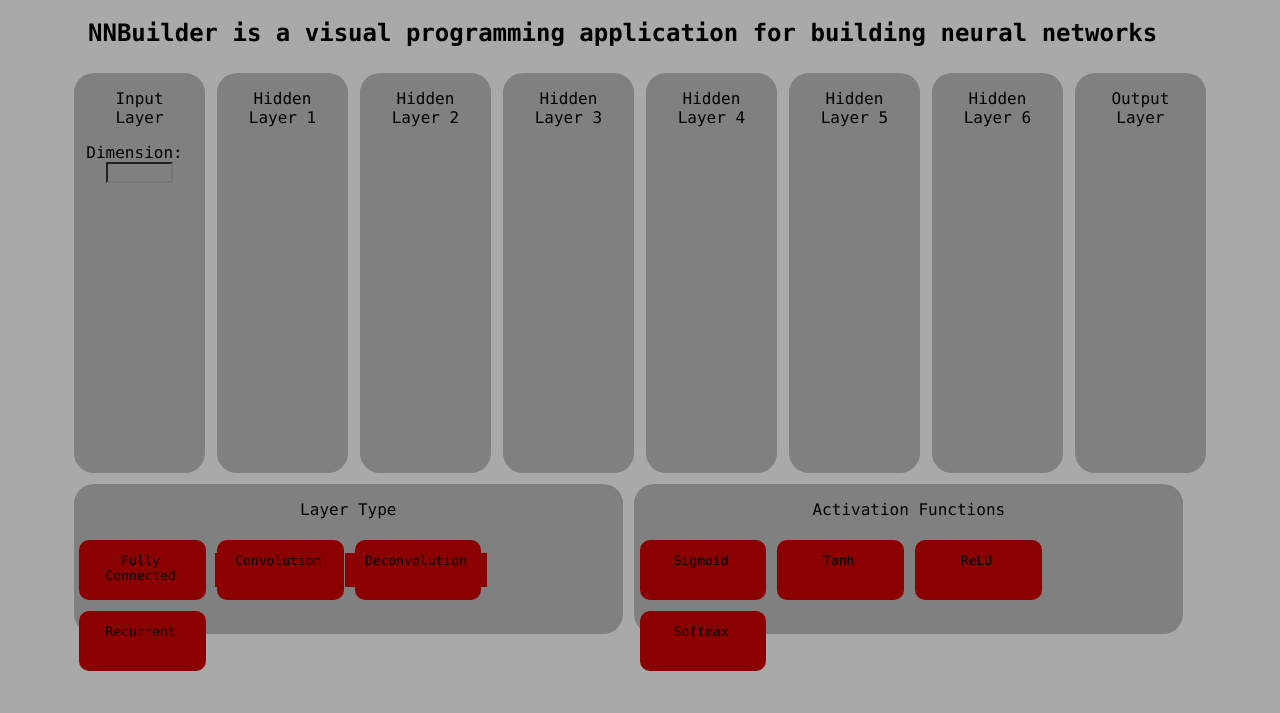
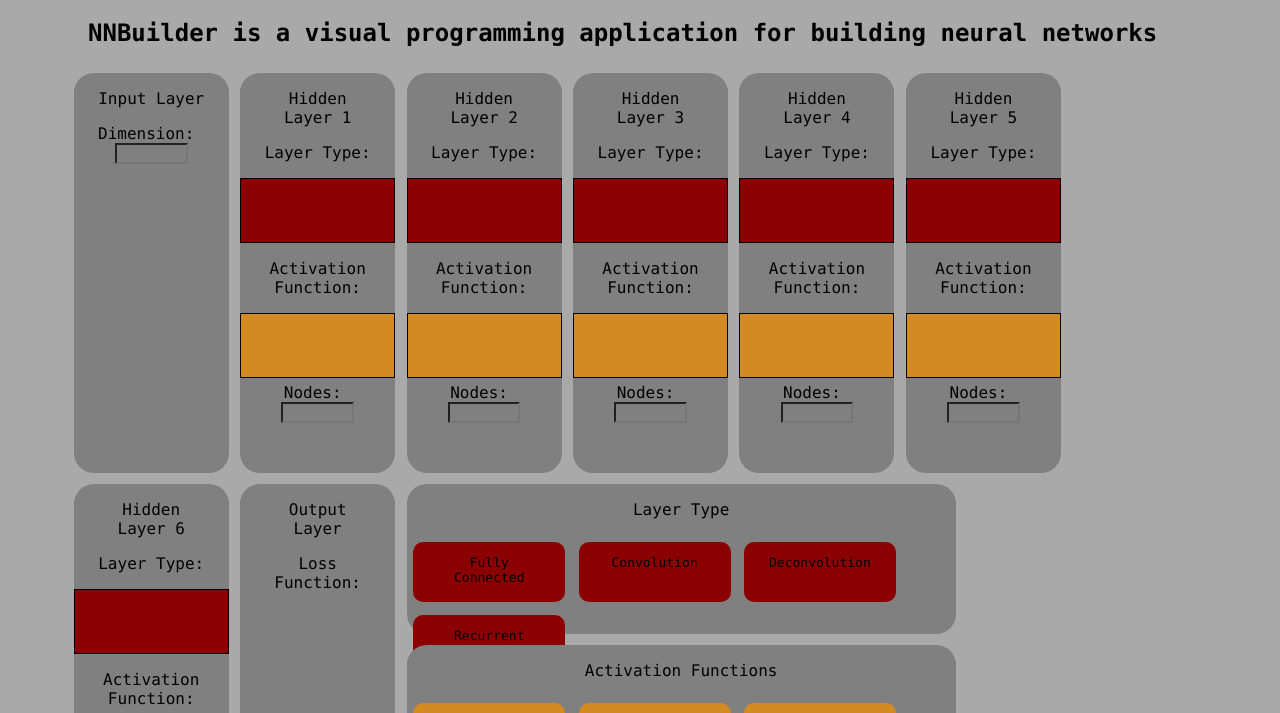
Before and after one commit to Weslex/NNBuilder, a plain HTML site: page src/index.html in a window 1280 px wide. Shown: the part 62-775 px from the top of the page. Drawn offline with Linux system fonts and the light colour scheme.

Commit message:
Early Morning Commit

```diff
--- a/src/generator.js
+++ b/src/generator.js
@@ -1 +1,18 @@
-var input_demension = document.getElementById("InputDem").value;
+function allowDrop(ev) {
+    ev.preventDefault();
+}
+
+function drag(ev){
+    ev.dataTransfer.setData("text", ev.target.id);
+}
+
+function drop(ev) {
+    ev.preventDefault();
+    var data = ev.dataTransfer.getData("text");
+    ev.target.appendChild(document.getElementById(data).cloneNode(true));
+}
+
+function generate(){
+    var input_demension = document.getElementById("InputDem").value;
+    document.getElementById("test").innerHTML = input_demension;
+}
--- a/src/index.css
+++ b/src/index.css
@@ -9,14 +9,16 @@
     padding-right : 0px;
     padding-left : 0px;
     float : left;
-    width : 11.5%;
+    width : 155px;
     height : 400px;
     margin : .5%;
     border-radius: 20px;
     text-align: center;
 
 
+
 }
+
 
 .layer-input {
     padding-left: 10px;
@@ -48,11 +50,11 @@
 }
 
 .bank-item {
-    padding-right: 4px;
+    padding-right: 0px;
     padding-left: 0px;
     float : left;
-    width: 22.35%;
-    margin: 1%;
+    width: 152px;
+    margin: 5pt;
     height: 60px;
     border-radius: 10px;
     text-align: center;
@@ -64,5 +66,43 @@
     background-color : darkred;
     vertical-align: middle;
     text-align: center;
+}
+
+.bank-item-label-activation {
+    font-size : 13px;
+    background-color : #d38a22;
+    vertical-align: middle;
+    text-align: center;
+}
+
+.button-container {
+    text-align: center;
+}
+.generate-button {
+    font-size: 24px;
+    border-radius: 20px;
+}
+
+.layer-container {
+    padding: 0;
     display: flex;
+    align-items: center;
+    text-align: center;
+    width: 153px;
+    height: 63px;
+    background-color: darkred;
+    border: 1px solid black;
 }
+
+
+.activation-container {
+    padding: 0;
+    margin-bottom: 5px;
+    display: flex;
+    align-items: center;
+    text-align: center;
+    width: 153px;
+    height: 63px;
+    background-color: #d38a22;
+    border: 1px solid black;
+}
--- a/src/index.html
+++ b/src/index.html
@@ -20,74 +20,112 @@
 
             <div class="layer" style="background-color:grey">
                 <p class="net-layer-label">Hidden Layer 1</p>
+                <p class="net-layer-label">Layer Type:</p>
+                <div class="layer-container" ondrop="drop(event);" ondragover="allowDrop(event);"></div>
+                <p class="net-layer-label">Activation Function:</p>
+                <div class="activation-container" ondrop="drop(event);" ondragover="allowDrop(event);"></div>
+                <label class="layer-input" for="hidden1Nodes">Nodes:</label>
+                <input class="layer-input" type="text" inputmode="numeric" id="hidden1Nodes" name="Input_Dem">
 
             </div>
 
             <div class="layer" style="background-color:grey">
                 <p class="net-layer-label">Hidden Layer 2</p>
+                <p class="net-layer-label">Layer Type:</p>
+                <div class="layer-container" ondrop="drop(event);" ondragover="allowDrop(event);"></div>
+                <p class="net-layer-label">Activation Function:</p>
+                <div class="activation-container" ondrop="drop(event);" ondragover="allowDrop(event);"></div>
+                <label class="layer-input" for="hidden2Nodes">Nodes:</label>
+                <input class="layer-input" type="text" inputmode="numeric" id="hidden2Nodes" name="Input_Dem">
 
             </div>
 
             <div class="layer" style="background-color:grey">
                 <p class="net-layer-label">Hidden Layer 3</p>
-
+                <p class="net-layer-label">Layer Type:</p>
+                <div class="layer-container" ondrop="drop(event);" ondragover="allowDrop(event);"></div>
+                <p class="net-layer-label">Activation Function:</p>
+                <div class="activation-container" ondrop="drop(event);" ondragover="allowDrop(event);"></div>
+                <label class="layer-input" for="hidden3Nodes">Nodes:</label>
+                <input class="layer-input" type="text" inputmode="numeric" id="hidden3Nodes" name="Input_Dem">
             </div>
 
             <div class="layer" style="background-color:grey">
                 <p class="net-layer-label">Hidden Layer 4</p>
-
+                <p class="net-layer-label">Layer Type:</p>
+                <div class="layer-container" ondrop="drop(event);" ondragover="allowDrop(event);"></div>
+                <p class="net-layer-label">Activation Function:</p>
+                <div class="activation-container" ondrop="drop(event);" ondragover="allowDrop(event);"></div>
+                <label class="layer-input" for="hidden4Nodes">Nodes:</label>
+                <input class="layer-input" type="text" inputmode="numeric" id="hidden4Nodes" name="Input_Dem">
             </div>
 
             <div class="layer" style="background-color:grey">
                 <p class="net-layer-label">Hidden Layer 5</p>
-
+                <p class="net-layer-label">Layer Type:</p>
+                <div class="layer-container" ondrop="drop(event);" ondragover="allowDrop(event);"></div>
+                <p class="net-layer-label">Activation Function:</p>
+                <div class="activation-container" ondrop="drop(event);" ondragover="allowDrop(event);"></div>
+                <label class="layer-input" for="hidden5Nodes">Nodes:</label>
+                <input class="layer-input" type="text" inputmode="numeric" id="hidden5Nodes" name="Input_Dem">
             </div>
 
             <div class="layer" style="background-color:grey">
                 <p class="net-layer-label">Hidden Layer 6</p>
-
+                <p class="net-layer-label">Layer Type:</p>
+                <div class="layer-container" ondrop="drop(event);" ondragover="allowDrop(event);"></div>
+                <p class="net-layer-label">Activation Function:</p>
+                <div class="activation-container" ondrop="drop(event);" ondragover="allowDrop(event);"></div>
+                <label class="layer-input" for="hidden6Nodes">Nodes:</label>
+                <input class="layer-input" type="text" inputmode="numeric" id="hidden6Nodes" name="Input_Dem">
             </div>
 
             <div class="layer" style="background-color:grey">
                 <p class="net-layer-label">Output Layer</p>
+                <p class="net-layer-label">Loss Function:</p>
 
             </div>
 
             <div class="bank" style="background-color:grey">
                 <p class="net-layer-label">Layer Type</p>
-                <div class="bank-item" style="background-color:darkred">
+                <div class="bank-item" id="fully-conected" style="background-color:darkred" draggable="true" ondragstart="drag(event);">
                     <p class="bank-item-label">Fully Connected</p>
                 </div>
 
-                <div class="bank-item" style="background-color:darkred">
+                <div class="bank-item" id="convolution" style="background-color:darkred" draggable="true" ondragstart="drag(event);">
                     <p class="bank-item-label">Convolution</p>
                 </div>
 
-                <div class="bank-item" style="background-color:darkred">
+                <div class="bank-item" style="background-color:darkred" id="deconvolution" style="background-color:darkred" draggable="true" ondragstart="drag(event);">
                     <p class="bank-item-label">Deconvolution</p>
                 </div>
 
-                <div class="bank-item" style="background-color:darkred">
+                <div class="bank-item" style="background-color:darkred" id="recurrent" style="background-color:darkred" draggable="true" ondragstart="drag(event);">
                     <p class="bank-item-label">Recurrent</p>
                 </div>
             </div>
 
             <div class="bank" style="background-color:grey">
                 <p class="net-layer-label">Activation Functions</p>
-                <div class="bank-item" style="background-color:darkred">
-                    <p class="bank-item-label">Sigmoid</p>
+                <div class="bank-item" style="background-color:#d38a22" id="sigmoid" draggable="true" ondragstart="drag(event);">
+                    <p class="bank-item-label-activation">Sigmoid</p>
                 </div>
-                <div class="bank-item" style="background-color:darkred">
-                    <p class="bank-item-label">Tanh</p>
+                <div class="bank-item" style="background-color:#d38a22" id="tanh" draggable="true" ondragstart="drag(event);">
+                    <p class="bank-item-label-activation">Tanh</p>
                 </div>
 
-                <div class="bank-item" style="background-color:darkred">
-                    <p class="bank-item-label">ReLU</p>
+                <div class="bank-item" style="background-color:#d38a22" id="ReLU" draggable="true" ondragstart="drag(event);">
+                    <p class="bank-item-label-activation">ReLU</p>
                 </div>
 
-                <div class="bank-item" style="background-color:darkred">
-                    <p class="bank-item-label">Softmax</p>
+                <div class="bank-item" style="background-color:#d38a22" id="Softmax" draggable="true" ondragstart="drag(event);">
+                    <p class="bank-item-label-activation">Softmax</p>
                 </div>
+            </div>
+            <div class="button-container">
+                <button class="generate-button" type="button" onclick="generate();">Generate Network</button>
+                <p id="test"></p>
+
             </div>
         </div>
     </body>
```
